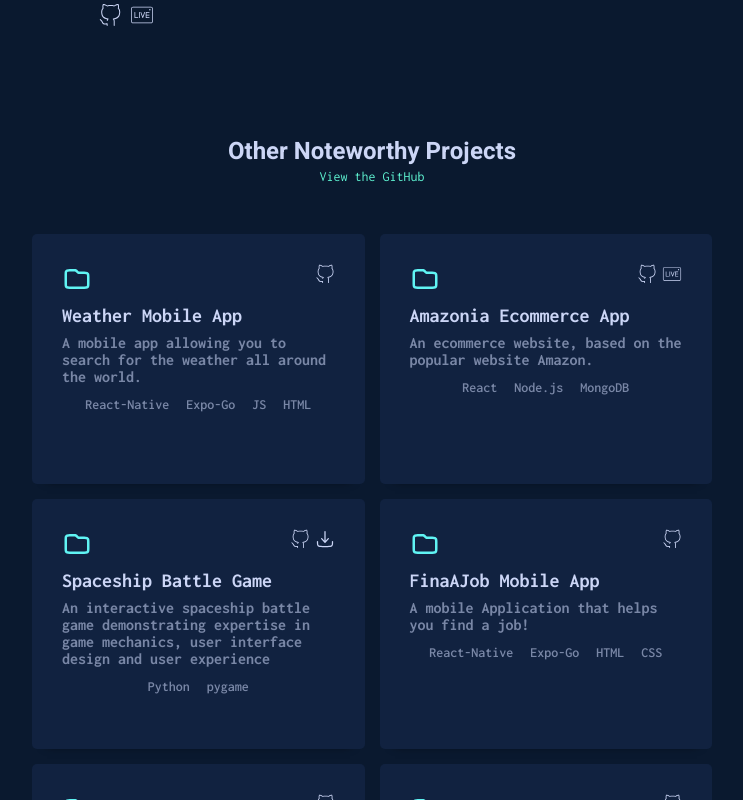
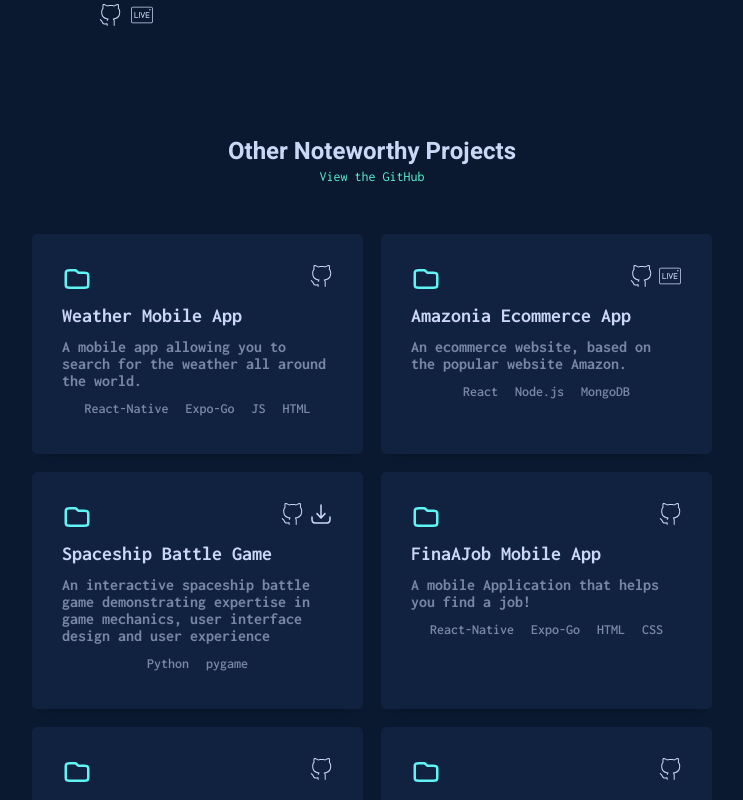
Before and after one commit to Zivgl66/Portfolio, a React (Create React App) app: page / in a window 1280 px wide. Shown: the part 4440-5240 px from the top of the page, without its empty margins (268-1011 px from the left). Built offline with nearby package versions, Linux system fonts and the light colour scheme.

Commit message:
adjusted noteworthy projects grid

```diff
--- a/src/components/Projects/Projects.style.css
+++ b/src/components/Projects/Projects.style.css
@@ -19,6 +19,7 @@
   flex-direction: column;
   -webkit-box-align: center;
   align-items: center;
+  margin-bottom: var(--big_margin);
 }
 
 .other_noteworthy h4 {
@@ -41,6 +42,6 @@
   margin: 50px 0px 0px;
   display: grid;
   grid-template-columns: repeat(auto-fill, minmax(300px, 1fr));
-  gap: 15px;
+  gap: var(--medium);
   position: relative;
 }
--- a/src/components/common/ProjectCard/ProjectCard.style.css
+++ b/src/components/common/ProjectCard/ProjectCard.style.css
@@ -2,8 +2,7 @@
   background-color: var(--text_background_color);
   padding: var(--large_padding);
   border-radius: var(--mini);
-  height: var(--mostest);
-  /* width: var(--mostest); */
+  height: 100%;
   box-shadow: 0 10px 10px -15px var(--black);
 }
 #project_card:hover {
@@ -22,7 +21,7 @@
 }
 
 .project_card_top .project_card_links button a img {
-  width: var(--large);
+  width: var(--xLarge);
   margin-left: var(--mini);
   transition: all 800ms ease-in-out;
   filter: brightness(0) saturate(100%) invert(98%) sepia(18%) saturate(5131%)
@@ -36,7 +35,7 @@
 .project_card_bottom .project_card_title a h3 {
   color: var(--primary_color);
   font-size: var(--large);
-  margin-bottom: var(--medium_margin);
+  margin-bottom: var(--large_margin);
 }
 .project_card_bottom .project_card_title a h3:hover {
   color: var(--secondary_color);
@@ -54,5 +53,5 @@
   font-weight: 600;
   font-family: "Inconsolata", monospace;
   word-spacing: var(--tiny);
-  /* margin-bottom: var(--large_margin); */
+  margin-bottom: var(--medium_margin);
 }
```
